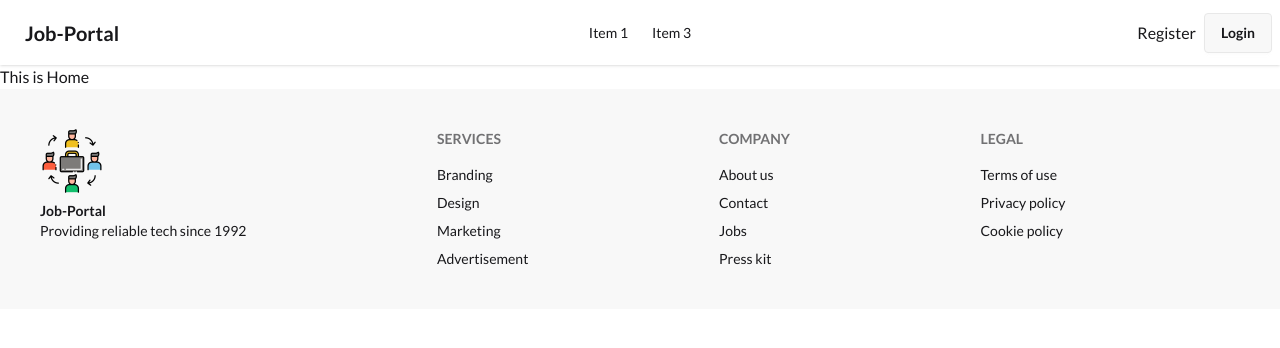
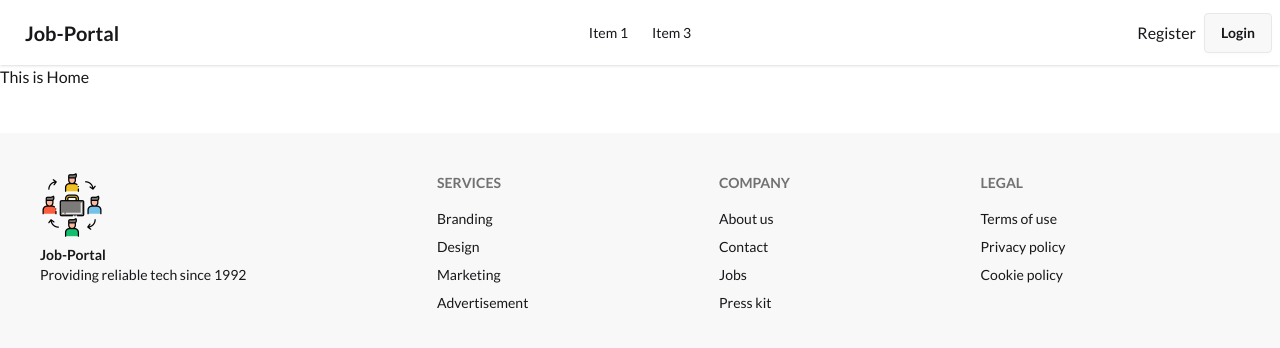
Before and after one commit to Suprio-Das/Job-Portal-Client, a React (Vite) app: page / in a window 1280 px wide. Shown: the top 348 px of the page. Built offline with nearby package versions, Linux system fonts and the light colour scheme; no server answers.

Commit message:
Favicon changed

```diff
--- a/index.html
+++ b/index.html
@@ -4,6 +4,7 @@
 <head>
   <meta charset="UTF-8" />
   <meta name="viewport" content="width=device-width, initial-scale=1.0" />
+  <link rel="shortcut icon" href="./src/assets/job_icon.png" type="image/x-icon">
   <title>Job-Portal</title>
   <style>
     @import url('https://fonts.googleapis.com/css2?family=Lato:ital,wght@0,100;0,300;0,400;0,700;0,900;1,100;1,300;1,400;1,700;1,900&display=swap');
--- a/src/Pages/Shared/Footer.jsx
+++ b/src/Pages/Shared/Footer.jsx
@@ -2,7 +2,7 @@ import JobLogo from '../../assets/job_icon.png';
 
 const Footer = () => {
     return (
-        <footer className="footer sm:footer-horizontal bg-base-200 text-base-content p-10">
+        <footer className="footer sm:footer-horizontal bg-base-200 text-base-content p-10 mt-11">
             <aside>
                 <img src={JobLogo} alt="" />
                 <p className='text-md font-semibold'>
```
